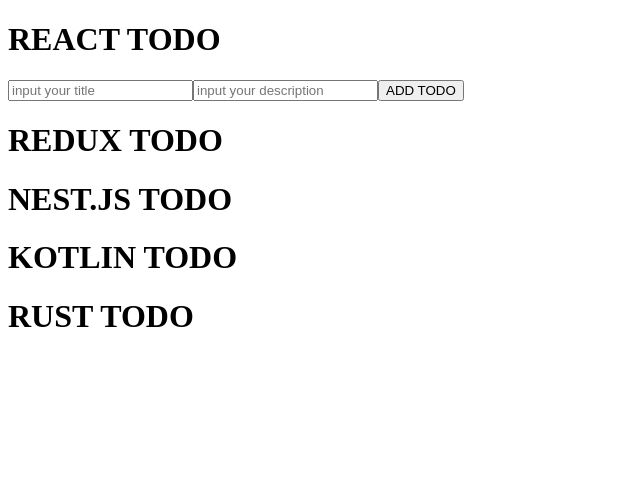
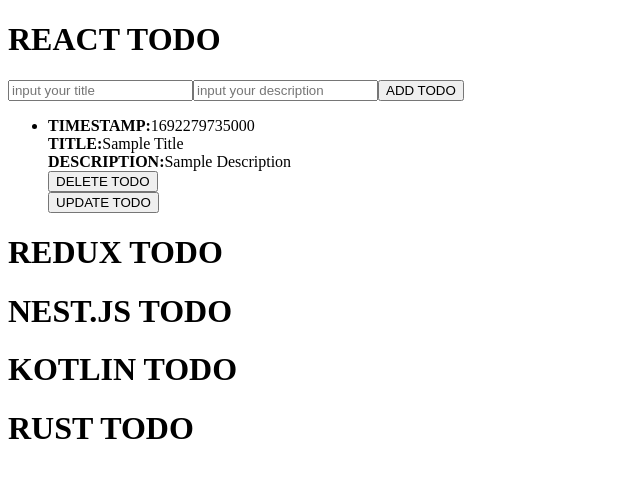
Before and after one commit to mixnuts07/todoapp-react-ddd-clearnarch, a React (Vite) app: page / in a window 1280 px wide. Shown: the top 478 px of the page, without its empty margins (0-640 px from the left). Built offline with nearby package versions, Linux system fonts and the light colour scheme.

Commit message:
add domains

```diff
--- a/domains/Description.ts
+++ b/domains/Description.ts
@@ -1,6 +1,8 @@
 export default class Description {
-  constructor(description: string) {
-    this.description = description;
+  constructor(value: string) {
+    if (value.length > 256)
+      throw new Error("DESCRIPTION LENGTH IS UNDER 256 CHARACTERS.");
+    this.value = value;
   }
-  description: string;
+  value: string;
 }
--- a/domains/Id.ts
+++ b/domains/Id.ts
@@ -1,6 +1,7 @@
 export default class Id {
-  constructor(id: number) {
-    this.id = id;
+  constructor(value: number) {
+    if (!value) throw new Error("ID IS REQUIRED");
+    this.value = value;
   }
-  id: number;
+  value: number;
 }
--- a/domains/Title.ts
+++ b/domains/Title.ts
@@ -1,6 +1,9 @@
 export default class Title {
-  constructor(title: string) {
-    this.title = title;
+  constructor(value: string) {
+    if (!value) throw new Error("TITLE IS REQUIRED");
+    if (value.length > 256)
+      throw new Error("TITLE LENGTH MUST BE UNDER 256 CHARACTERS.");
+    this.value = value;
   }
-  title: string;
+  value: string;
 }
--- a/domains/Todo.ts
+++ b/domains/Todo.ts
@@ -4,9 +4,10 @@
 
 export default class Todo {
   constructor(id: Id, title: Title, description: Description) {
-    this.id = id;
-    this.title = title;
-    this.description = description;
+    if (!title) throw new Error("TITLE IS REQUIRED");
+    this.id = new Id(id.value);
+    this.title = new Title(title.value);
+    this.description = new Description(description.value);
   }
 
   id: Id;
--- a/src/App.tsx
+++ b/src/App.tsx
@@ -5,16 +5,23 @@
 import Description from "../domains/Description";
 
 function App() {
-  const [todos, setTodos] = useState([]);
+  const sampleTodo: Todo[] = [
+    {
+      id: new Id(Date.now()),
+      title: new Title("Sample Title"),
+      description: new Description("Sample Description"),
+    },
+  ];
+  const [todos, setTodos] = useState<Todo[]>(sampleTodo);
   const [title, setTitle] = useState("");
   const [description, setDescription] = useState("");
 
   const addTodo = () => {
-    const newTodo = {
-      id: Date.now(),
-      title: title,
-      description: description,
-    };
+    const newTodo = new Todo(
+      new Id(Date.now()),
+      new Title(title),
+      new Description(description)
+    );
     setTodos([...todos, newTodo]);
     setTitle("");
     setDescription("");
@@ -44,15 +51,24 @@
         />
         <button onClick={() => addTodo()}>ADD TODO</button>
       </div>
-      {todos.map((it) => (
-        <div key={it.id} className="">
-          <h1>TIMESTAMP: {it.id}</h1>
-          <h1>TITLE: {it.title}</h1>
-          <h1>DESCRIPTION: {it.description}</h1>
-          <button onClick={() => deleteTodo(it.id)}>DELETE TODO</button>
-          <button onClick={() => updateTodo(it.id)}>UPDATE TODO</button>
-        </div>
-      ))}
+      <ul>
+        {todos.map((it) => (
+          <li key={it.id.value}>
+            <strong>TIMESTAMP:</strong>
+            {it.id.value}
+            <br />
+            <strong>TITLE:</strong>
+            {it.title.value}
+            <br />
+            <strong>DESCRIPTION:</strong>
+            {it.description.value}
+            <br />
+            <button onClick={() => deleteTodo(it.id.value)}>DELETE TODO</button>
+            <br />
+            <button onClick={() => updateTodo(it.id.value)}>UPDATE TODO</button>
+          </li>
+        ))}
+      </ul>
       <h1>REDUX TODO</h1>
       <h1>NEST.JS TODO</h1>
       <h1>KOTLIN TODO</h1>
```
